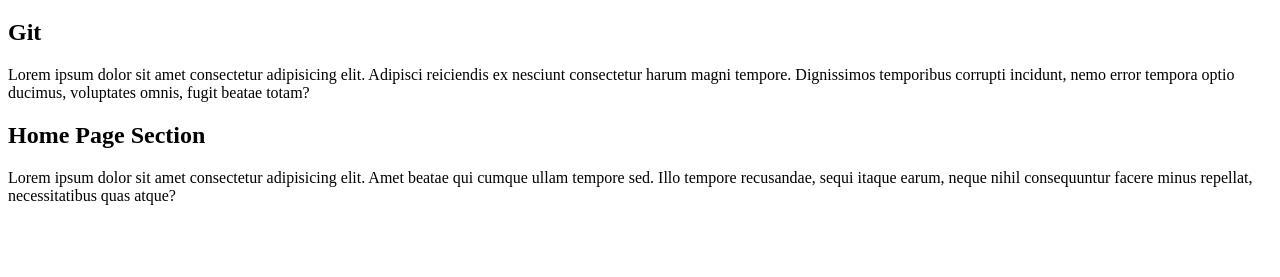
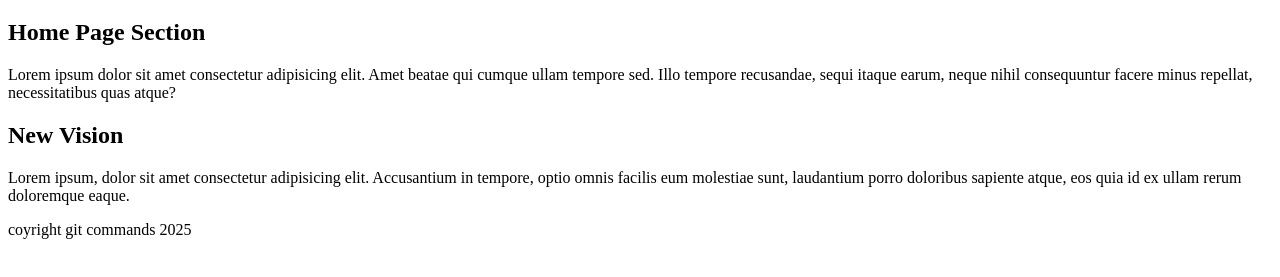
Before and after one commit to WaleedShalal/ATS3-G1, a plain HTML site: page index.html in a window 1280 px wide. Shown: the part 61-338 px from the top of the page. Drawn offline with Linux system fonts and the light colour scheme.

Commit message:
adding section and remove unnneeded tags

```diff
--- a/index.html
+++ b/index.html
@@ -7,13 +7,6 @@
   </head>
   <body>
     <h1>Home Page</h1>
-    <h2>Git</h2>
-    <p>
-      Lorem ipsum dolor sit amet consectetur adipisicing elit. Adipisci
-      reiciendis ex nesciunt consectetur harum magni tempore. Dignissimos
-      temporibus corrupti incidunt, nemo error tempora optio ducimus, voluptates
-      omnis, fugit beatae totam?
-    </p>
     <main>
       <section>
         <h2>Home Page Section</h2>
@@ -24,6 +17,17 @@
           quas atque?
         </p>
       </section>
+      <section>
+        <h2>New Vision</h2>
+        <p>
+          Lorem ipsum, dolor sit amet consectetur adipisicing elit. Accusantium
+          in tempore, optio omnis facilis eum molestiae sunt, laudantium porro
+          doloribus sapiente atque, eos quia id ex ullam rerum doloremque eaque.
+        </p>
+      </section>
     </main>
+    <footer>
+      <p>coyright git commands 2025</p>
+    </footer>
   </body>
 </html>
```
